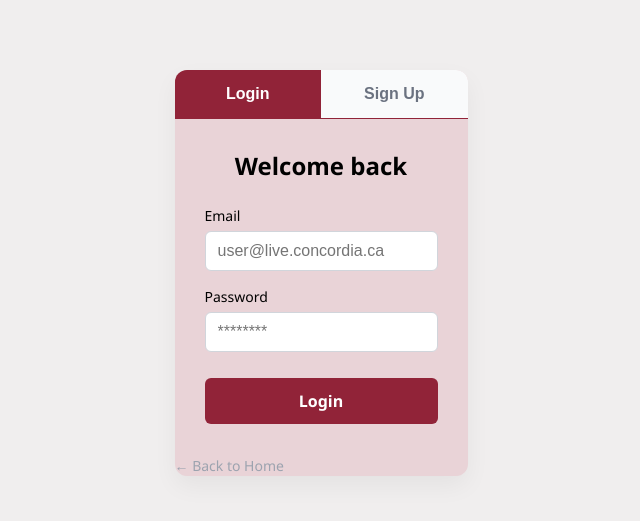
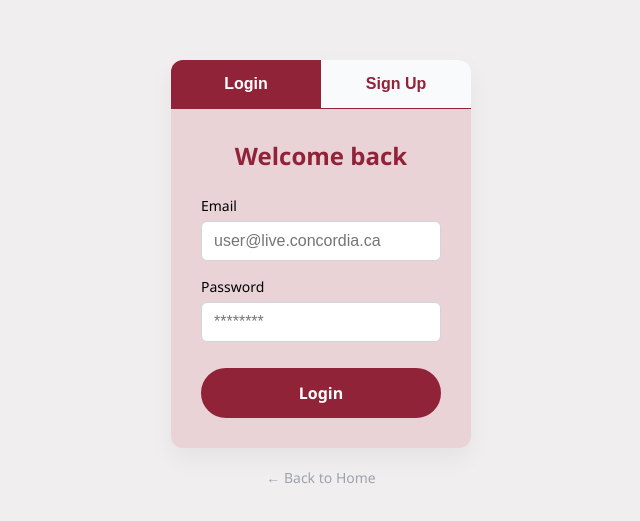
Before and after one commit to AdamKirikisla/webnova-campus-events-project, a plain HTML site: page view/login.html in a window 1280 px wide. Shown: the part 159-680 px from the top of the page, without its empty margins (319-959 px from the left). Drawn offline with Linux system fonts and the light colour scheme.

Commit message:
Fixed minor styling
Minor styling "issues" fixed in public pages

```diff
--- a/public/css/index.css
+++ b/public/css/index.css
@@ -1,4 +1,4 @@
-.card {
+.home-card {
   display: flex;
   flex-direction: column;
   align-items: center;
@@ -14,7 +14,7 @@
   gap: 2rem;
 }
 
-.card h2 {
+.home-card h2 {
   font-size: 2.5rem;
   color: var(--primary-color);
   margin: 0;
--- a/public/css/login.css
+++ b/public/css/login.css
@@ -1,21 +1,5 @@
-:root {
-  --primary-color: #912338;
-  --secondary-color: #cbb576;
-  --background-tint: #e9d3d7;
-  --background-tint2: #e9e3d3;
-
-  --success-color: #4caf50;
-  --error-color: #f44336;
-
-  --border-color: #d1d5db;
-  --primary-hover: #7a1c2f;
-
-  --font-family: 'Segoe UI', system-ui, sans-serif;
-}
-
 body {
   background-color: rgb(240, 238, 238);
-  font-family: var(--font-family);
   margin: 0;
   padding: 0;
   height: 100vh;
@@ -47,6 +31,7 @@
   background: var(--background-tint);
   width: 100%;
   max-width: 400px;
+  min-width: 300px;
   border-radius: 12px;
   box-shadow: 0 10px 25px rgba(0, 0, 0, 0.05);
   overflow: hidden;
@@ -65,7 +50,7 @@
   font-size: 1rem;
   font-weight: 600;
   cursor: pointer;
-  color: #6b7280;
+  color: var(--primary-color);
   transition: all 0.3s ease;
 }
 
@@ -79,6 +64,7 @@
 }
 
 .auth-form h2 {
+  color: var(--primary-color);
   margin-top: 0;
   margin-bottom: 24px;
   font-size: 1.5rem;
@@ -125,19 +111,9 @@
 .btn-primary {
   width: 100%;
   padding: 12px;
-  background-color: var(--primary-color);
-  color: white;
-  border: none;
-  border-radius: 6px;
   font-size: 1rem;
   font-weight: 600;
-  cursor: pointer;
   margin-top: 10px;
-  transition: background-color 0.2s;
-}
-
-.btn-primary:hover {
-  background-color: var(--primary-hover);
 }
 
 .hidden {
--- a/public/css/styles.css
+++ b/public/css/styles.css
@@ -15,6 +15,8 @@
 
   --success-color: #4caf50;
   --error-color: #f44336;
+  --border-color: #d1d5db;
+  --primary-hover: #7a1c2f;
 
   --font-family: 'Segoe UI', system-ui, sans-serif;
 }
@@ -22,6 +24,16 @@
 a {
   color: var(--primary-color);
   text-decoration: none;
+}
+
+h1,
+h2,
+h3,
+h4,
+h5,
+h6 {
+  font-family: var(--font-family);
+  color: var(--primary-color);
 }
 
 body {
@@ -77,7 +89,8 @@
   align-items: center;
   padding: 1rem;
   background-color: #ffffff;
-  position: relative;
+  position: sticky;
+  top: 0;
   z-index: 10;
   box-shadow: 0 4px 12px rgba(0, 0, 0, 0.08);
 }
```
Also changed, not shown: view/about.html (+1 -2 lines), view/index.html (+1 -1 lines), view/login.html (+1 -0 lines).
